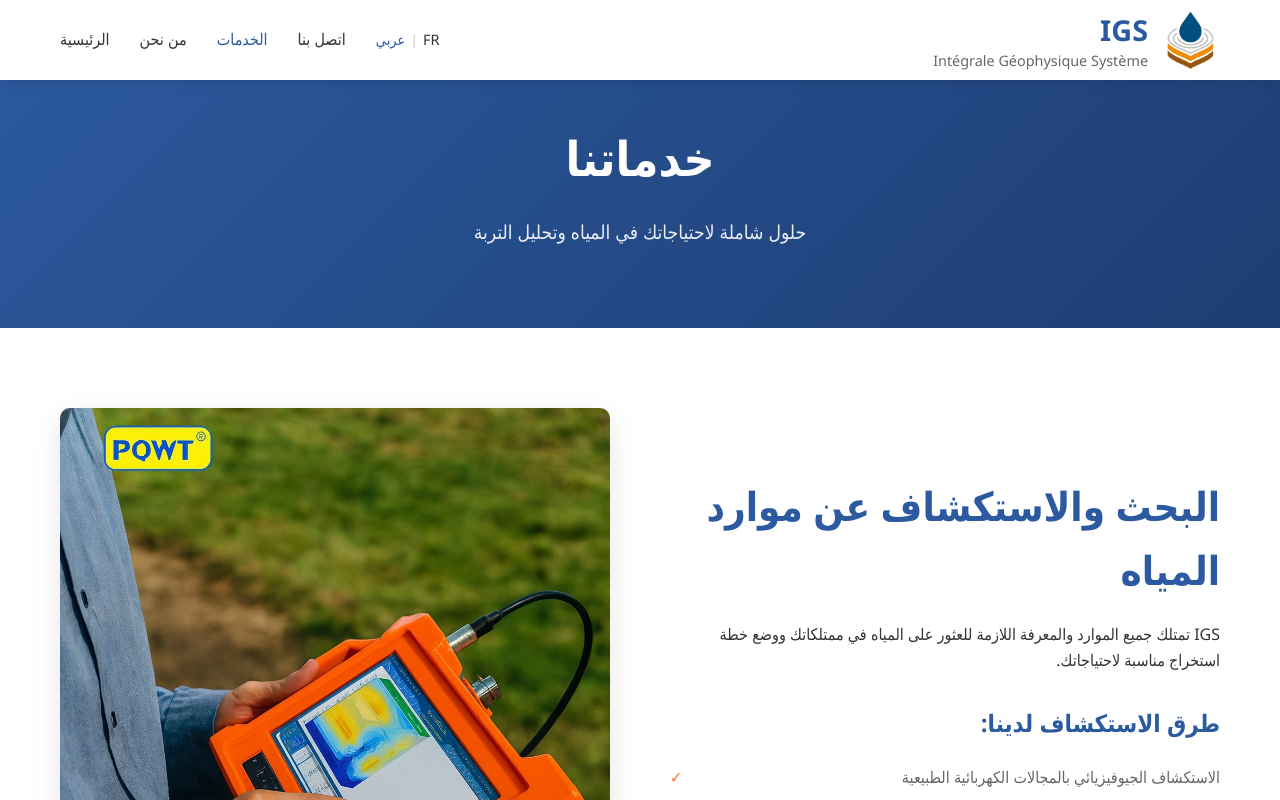
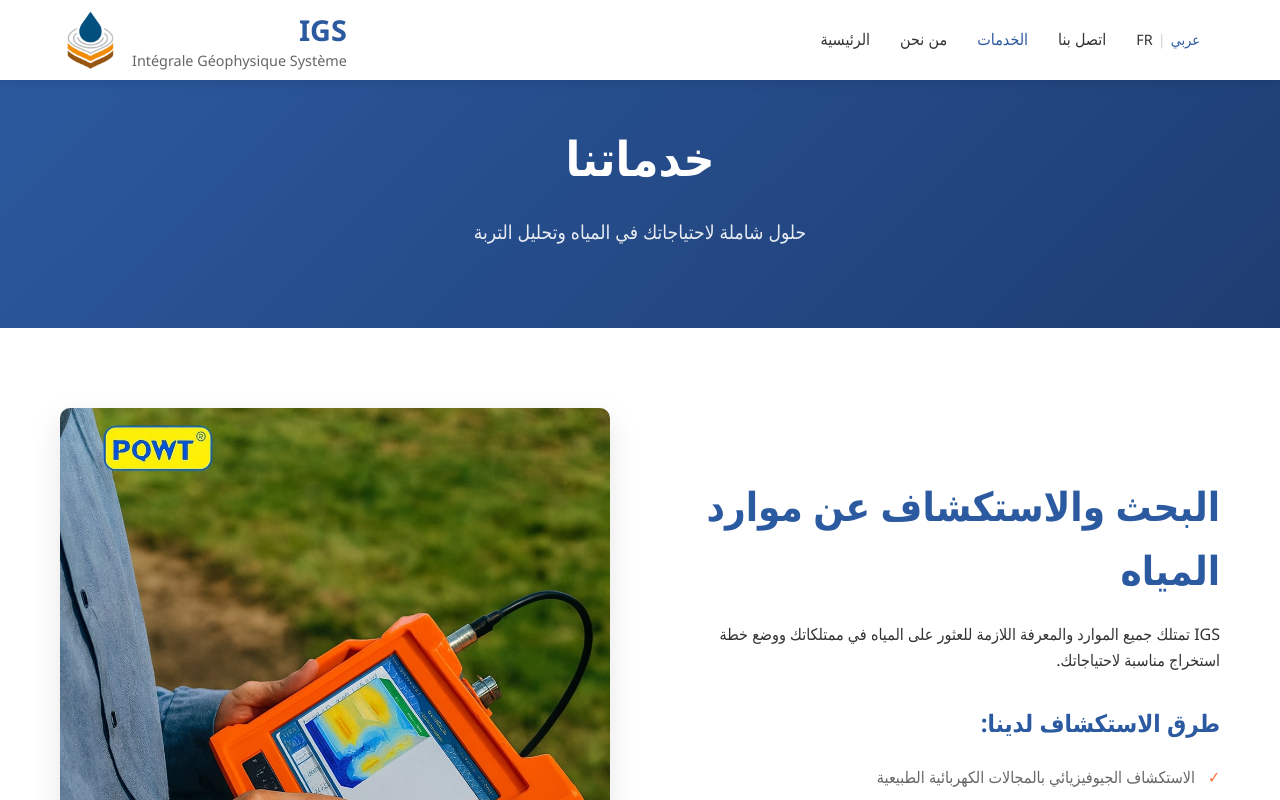
Before and after one commit to labderrafie/IGS, a plain HTML site: page ar/services.html in a window 1280 px wide. Shown: the top 800 px of the page. Drawn offline with Linux system fonts and the light colour scheme.

Commit message:
Fix Arabic language links in multiple HTML files.

```diff
--- a/ar/services.html
+++ b/ar/services.html
@@ -26,9 +26,9 @@
                 <li><a href="services.html" class="nav-link active">الخدمات</a></li>
                 <li><a href="contact.html" class="nav-link">اتصل بنا</a></li>
                 <li class="language-selector">
-                    <a href="../index.html" class="lang-link">FR</a>
+                    <a href="../services.html" class="lang-link">FR</a>
                     <span class="lang-separator">|</span>
-                    <a href="index.html" class="lang-link active">عربي</a>
+                    <a href="services.html" class="lang-link active">عربي</a>
                 </li>
             </ul>
             <div class="hamburger">
@@ -209,7 +209,7 @@
                 </div>
             </div>
             <div class="footer-bottom">
-                <p>&copy; 2024 IGS - Intégrale Géophysique Système. جميع الحقوق محفوظة.</p>
+                <p>&copy; 2025 IGS - Intégrale Géophysique Système. جميع الحقوق محفوظة.</p>
             </div>
         </div>
     </footer>
--- a/css/style.css
+++ b/css/style.css
@@ -17,8 +17,12 @@ body {
     text-align: right;
 }
 
+[dir="rtl"] .navbar {
+    direction: ltr;
+}
+
 [dir="rtl"] .nav-menu {
-    flex-direction: row-reverse;
+    flex-direction: row;
 }
 
 [dir="rtl"] .language-selector {
@@ -44,6 +48,18 @@ body {
 
 [dir="rtl"] .expertise-content {
     direction: rtl;
+}
+
+[dir="rtl"] .expertise ul li:before,
+[dir="rtl"] .service-detail ul li:before {
+    right: 0;
+    left: auto;
+}
+
+[dir="rtl"] .expertise ul li,
+[dir="rtl"] .service-detail ul li {
+    padding-right: 25px;
+    padding-left: 0;
 }
 
 .container {
```
Also changed, not shown: about.html (+2 -2 lines), ar/about.html (+3 -3 lines), ar/contact.html (+3 -3 lines), ar/index.html (+1 -1 lines), contact.html (+2 -2 lines), index.html (+1 -1 lines), services.html (+2 -2 lines), 1 other file.
